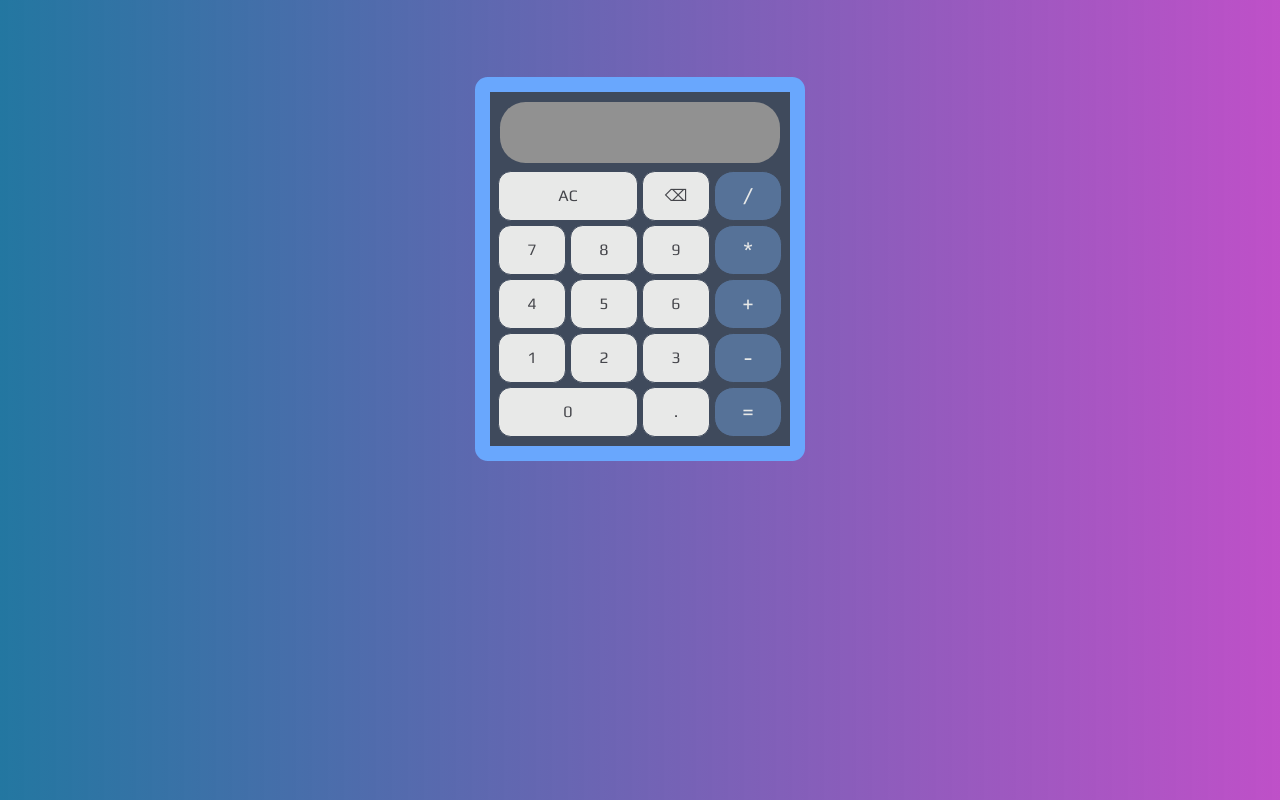
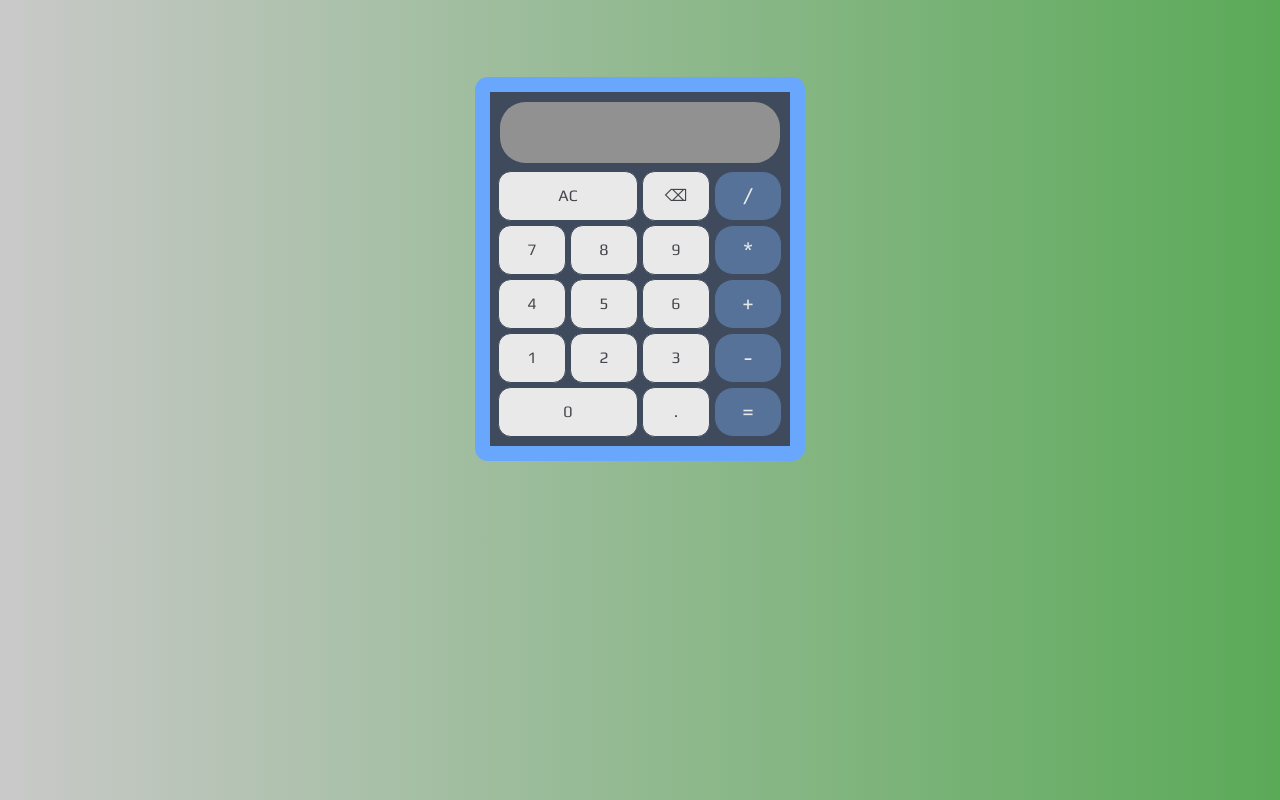
Before and after one commit to Alexxanderr20/calculator, a plain HTML site: page index.html in a window 1280 px wide. Drawn offline with Linux system fonts and the light colour scheme.

Commit message:
change background color grey-green

```diff
--- a/style.css
+++ b/style.css
@@ -1,7 +1,7 @@
 body {
     padding: 0;
     margin: 0;
-    background: linear-gradient(to right, rgb(35, 119, 161), rgba(161, 0, 175, 0.685));
+    background: linear-gradient(to right, rgb(201, 201, 201), rgb(91, 170, 88));
 }
 
 #container {
```
